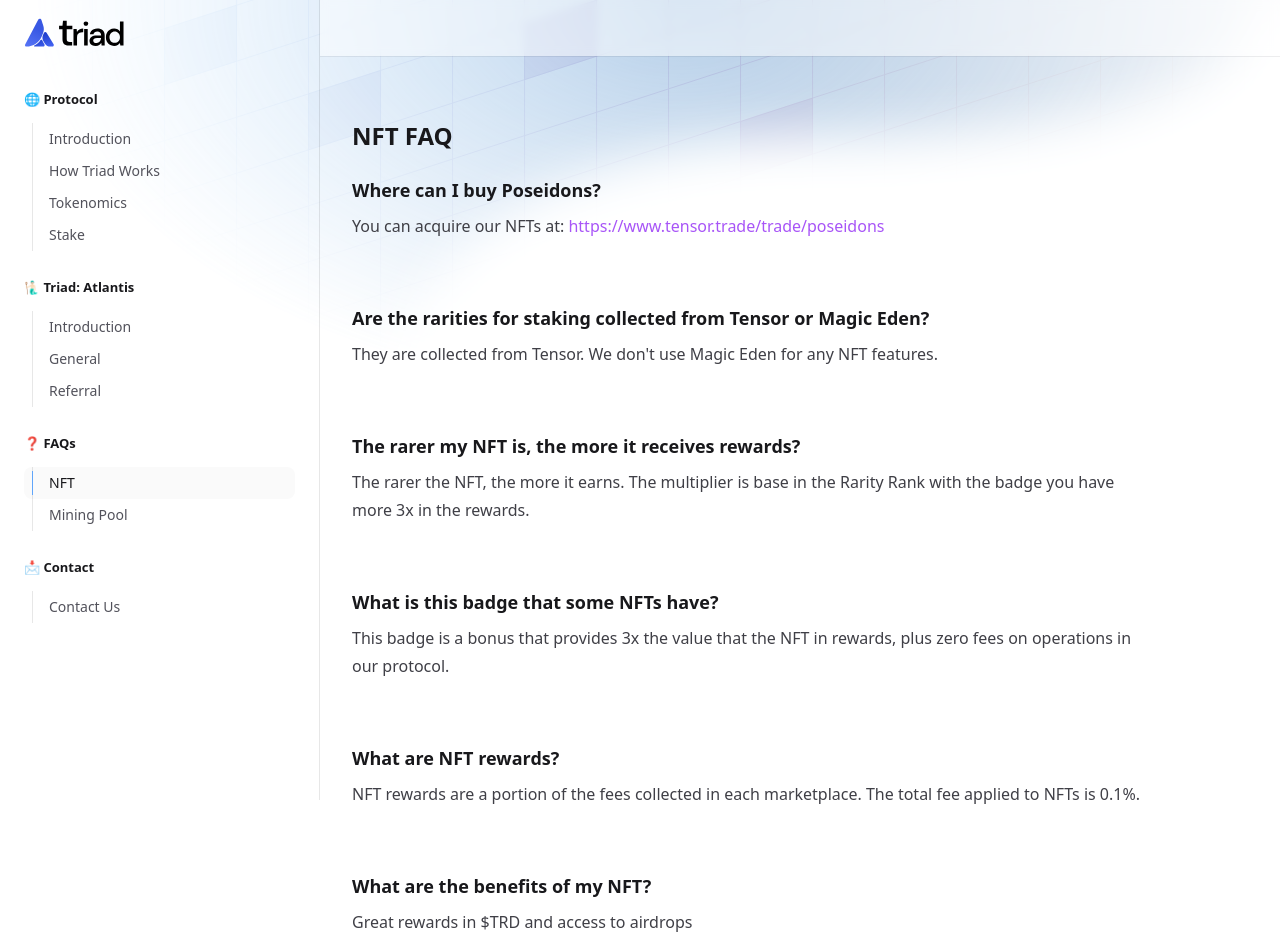
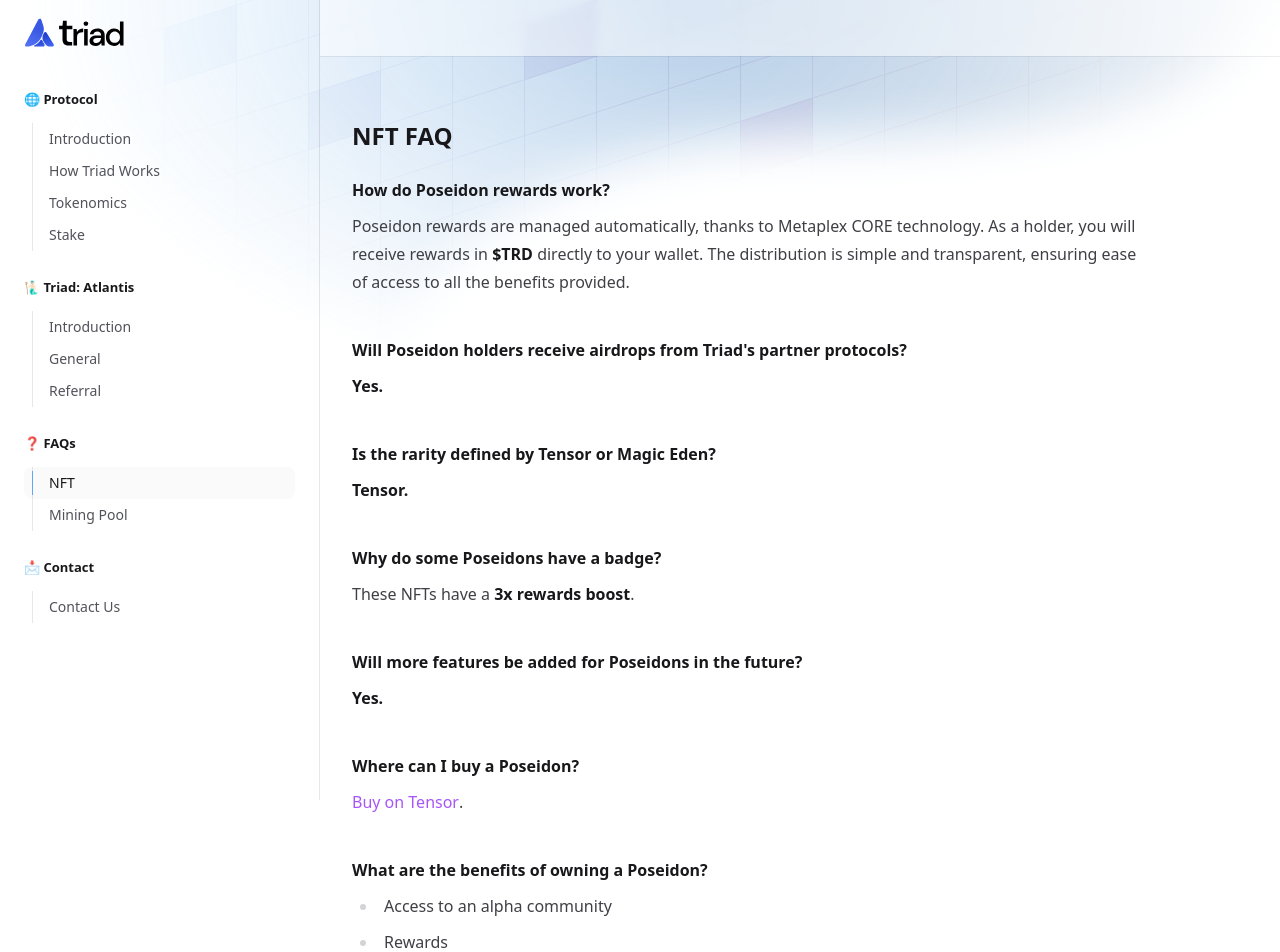
Before and after one commit to triadxyz/docs, a Next.js app: page /faq/nft in a window 1280 px wide. Shown: the top 952 px of the page. Built offline with nearby package versions, Linux system fonts and the light colour scheme.

Commit message:
update nft faq

```diff
--- a/src/pages/faq/nft.mdx
+++ b/src/pages/faq/nft.mdx
@@ -2,26 +2,35 @@
 
 # NFT FAQ
 
-## Where can I buy Poseidons?
+### How do Poseidon rewards work?
 
-You can acquire our NFTs at: https://www.tensor.trade/trade/poseidons
+Poseidon rewards are managed automatically, thanks to Metaplex CORE technology. As a holder, you will receive rewards in **$TRD** directly to your wallet. The distribution is simple and transparent, ensuring ease of access to all the benefits provided.
 
-## Are the rarities for staking collected from Tensor or Magic Eden?
 
-They are collected from Tensor. We don't use Magic Eden for any NFT features.
+### Will Poseidon holders receive airdrops from Triad's partner protocols?
 
-## The rarer my NFT is, the more it receives rewards?
+**Yes.**
 
-The rarer the NFT, the more it earns. The multiplier is base in the Rarity Rank with the badge you have more 3x in the rewards.
 
-## What is this badge that some NFTs have?
+### Is the rarity defined by Tensor or Magic Eden?
 
-This badge is a bonus that provides 3x the value that the NFT in rewards, plus zero fees on operations in our protocol.
+**Tensor.**
 
-## What are NFT rewards?
+### Why do some Poseidons have a badge?
 
-NFT rewards are a portion of the fees collected in each marketplace. The total fee applied to NFTs is 0.1%.
+These NFTs have a **3x rewards boost**.
 
-## What are the benefits of my NFT?
+### Will more features be added for Poseidons in the future?
 
-Great rewards in $TRD and access to airdrops
+**Yes.**
+
+### Where can I buy a Poseidon?
+
+[Buy on Tensor](https://www.tensor.trade/trade/poseidons).
+
+### What are the benefits of owning a Poseidon?
+
+- Access to an alpha community
+- Rewards
+- Airdrops from partner protocols
+- **$TRD** vesting linked to each NFT
```
